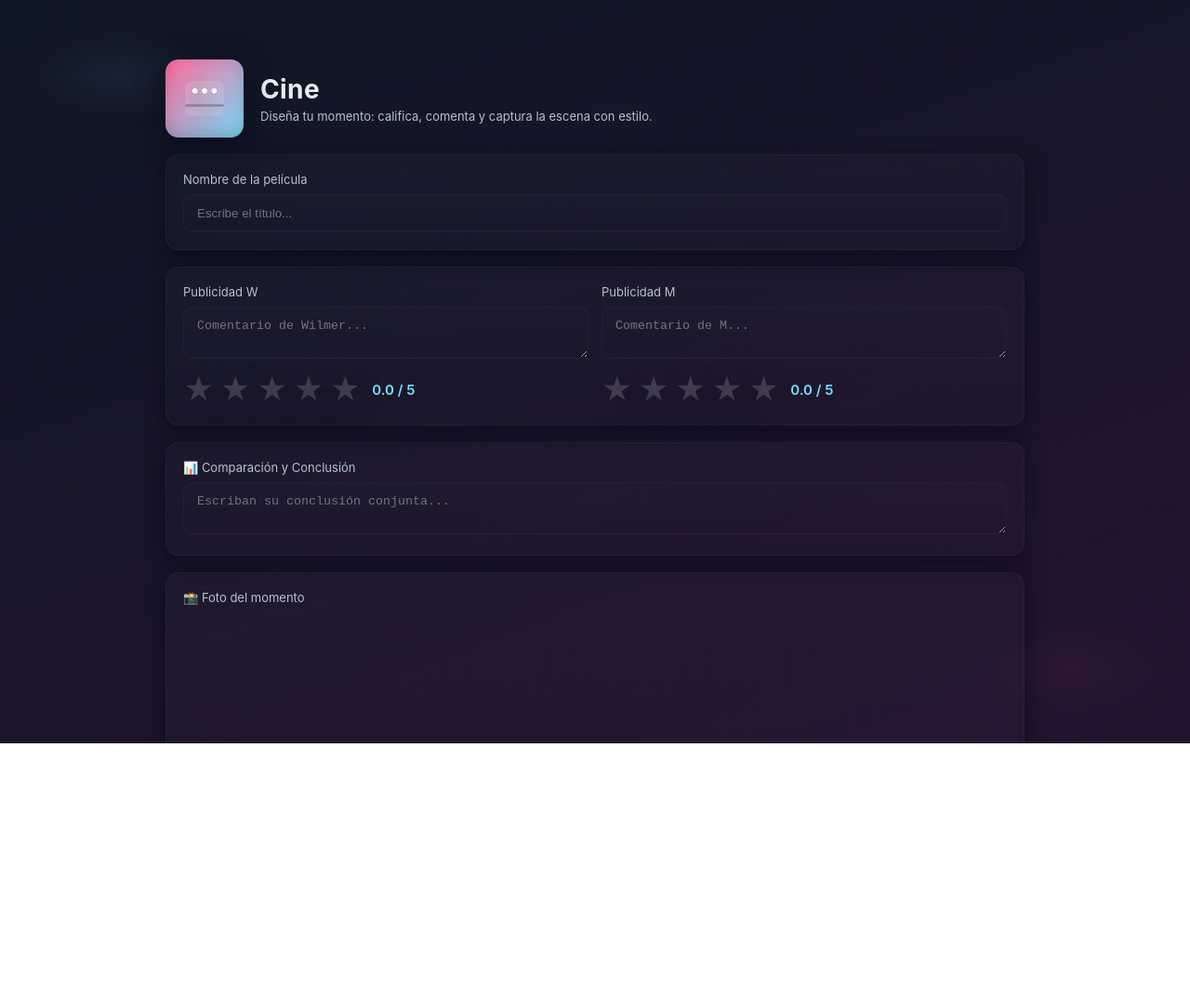
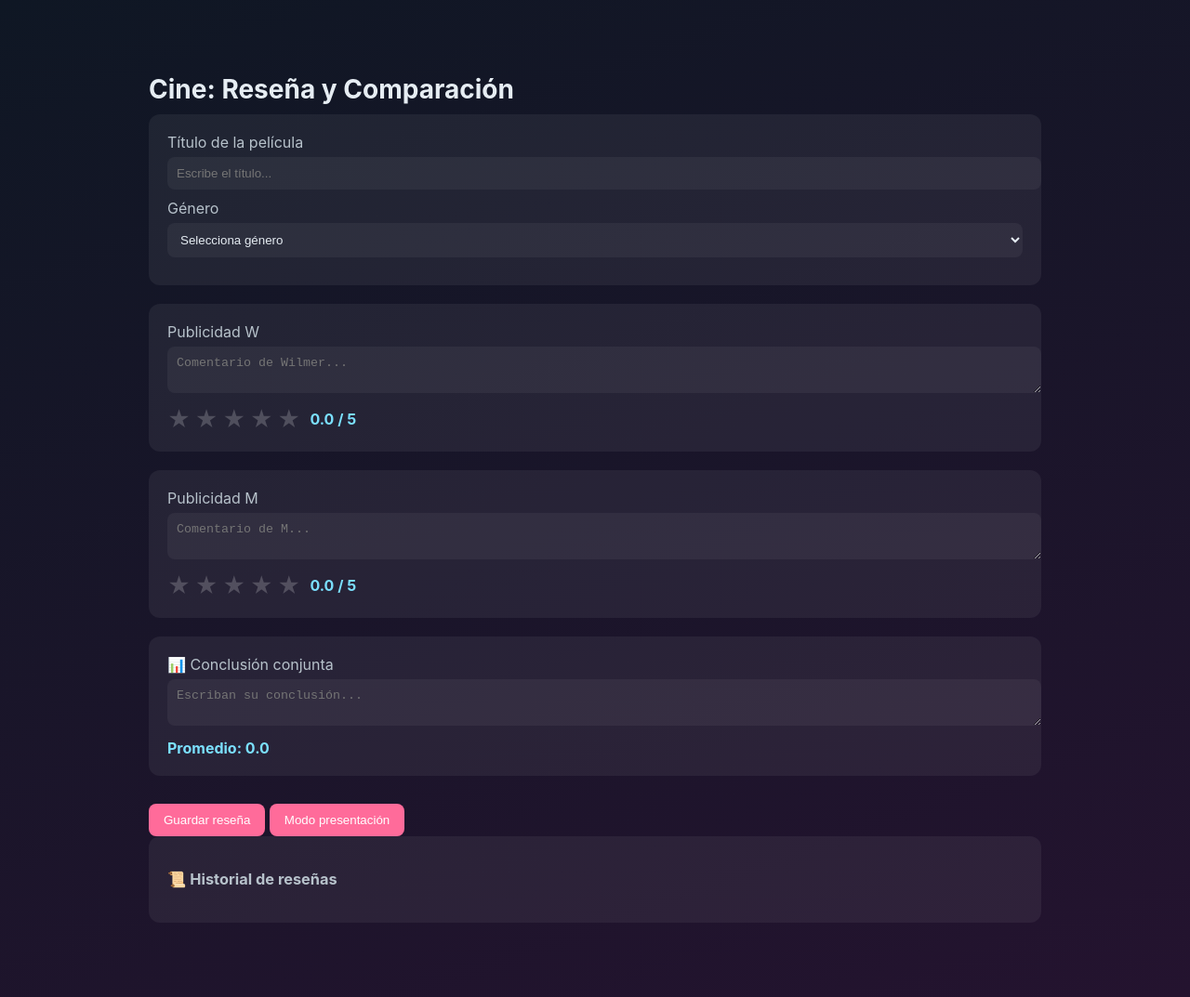
Before and after one commit to Will16090102/MFF, a plain HTML site: page index.html in a window 1280 px wide. Shown: the whole page at 93% size. Before the commit the page ends 800 px from the top, so only its background shows below. Drawn offline with Linux system fonts and the light colour scheme.

Commit message:
Update index.html

```diff
--- a/index.html
+++ b/index.html
@@ -5,337 +5,245 @@
   <meta name="viewport" content="width=device-width, initial-scale=1" />
   <title>Cine</title>
   <style>
-    :root{
+    :root {
       --bg1: #0f1724;
       --bg2: #24132f;
       --card: rgba(255,255,255,0.06);
       --accent: #ff6b9a;
       --accent-2: #7be0ff;
-      --glass: rgba(255,255,255,0.04);
-      --glass-2: rgba(255,255,255,0.02);
       --text: #e6edf3;
       --muted: #b7c2cb;
       --gold: #ffd166;
     }
 
-    /* Page background with subtle animated gradient */
-    html,body{
-      height:100%;
-      margin:0;
-      font-family: Inter, system-ui, -apple-system, "Segoe UI", Roboto, "Helvetica Neue", Arial;
-      color:var(--text);
-      background: radial-gradient(1200px 600px at 10% 10%, rgba(123,224,255,0.06), transparent 8%),
-                  radial-gradient(1000px 500px at 90% 90%, rgba(255,107,154,0.04), transparent 10%),
-                  linear-gradient(160deg, var(--bg1), var(--bg2));
-      -webkit-font-smoothing:antialiased;
-      -moz-osx-font-smoothing:grayscale;
-      overflow-y:auto;
+    body {
+      margin: 0;
+      font-family: Inter, sans-serif;
+      background: linear-gradient(160deg, var(--bg1), var(--bg2));
+      color: var(--text);
     }
 
-    .container{
-      max-width:980px;
-      margin:36px auto;
-      padding:28px;
-      box-sizing:border-box;
-      position:relative;
+    .container {
+      max-width: 960px;
+      margin: 40px auto;
+      padding: 20px;
     }
 
-    /* Header / Hero */
-    header.hero{
-      display:flex;
-      align-items:center;
-      gap:18px;
-      margin-bottom:18px;
-      transform:translateY(0);
-      animation:heroIn 700ms cubic-bezier(.2,.9,.3,1);
-    }
-    @keyframes heroIn{
-      from{opacity:0; transform:translateY(-10px) scale(.995)}
-      to{opacity:1; transform:translateY(0) scale(1)}
+    h1 {
+      font-size: 28px;
+      margin-bottom: 10px;
     }
 
-    .logo{
-      width:84px;
-      height:84px;
-      border-radius:14px;
-      background: linear-gradient(135deg,var(--accent),var(--accent-2));
-      display:flex;
-      align-items:center;
-      justify-content:center;
-      box-shadow:0 8px 30px rgba(2,6,23,0.6), inset 0 -6px 18px rgba(0,0,0,0.2);
-      position:relative;
-      overflow:hidden;
-    }
-    .logo::after{
-      content:"";
-      position:absolute;
-      left:-30%;
-      top:-10%;
-      width:200%;
-      height:200%;
-      background:radial-gradient(circle at 30% 30%, rgba(255,255,255,0.12), transparent 12%);
-      transform:rotate(12deg);
-      animation:shimmer 3s linear infinite;
-      mix-blend-mode:overlay;
-      opacity:0.7;
-    }
-    @keyframes shimmer{ from{transform:translateX(-30%) rotate(12deg)} to{transform:translateX(30%) rotate(12deg)} }
-
-    .logo svg{ width:50px; height:50px; filter: drop-shadow(0 4px 8px rgba(0,0,0,0.35)); }
-
-    h1{
-      font-size:28px;
-      margin:0;
-      letter-spacing:0.4px;
-    }
-    p.lead{ margin:4px 0 0; color:var(--muted); font-size:13px; }
-
-    /* Card style sections */
-    .card{
-      background: linear-gradient(180deg, rgba(255,255,255,0.02), rgba(255,255,255,0.01));
-      border: 1px solid rgba(255,255,255,0.04);
-      padding:18px;
-      border-radius:14px;
-      margin-bottom:18px;
-      box-shadow: 0 6px 20px rgba(3,8,20,0.6);
-      backdrop-filter: blur(6px);
-      transition: transform .28s cubic-bezier(.2,.9,.3,1), box-shadow .28s;
-    }
-    .card:hover{ transform: translateY(-6px); box-shadow:0 18px 50px rgba(2,6,23,0.7); }
-
-    label{ display:block; color:var(--muted); font-size:13px; margin-bottom:8px; }
-    input[type="text"], textarea{
-      width:100%;
-      padding:12px 14px;
-      border-radius:10px;
-      border:1px solid rgba(255,255,255,0.03);
-      background: linear-gradient(180deg, rgba(255,255,255,0.01), rgba(255,255,255,0.00));
-      color:var(--text);
-      outline:none;
-      transition: box-shadow .18s, border-color .18s;
-      box-sizing:border-box;
-      resize:vertical;
-    }
-    input[type="text"]:focus, textarea:focus{ box-shadow:0 6px 18px rgba(0,0,0,0.45); border-color: rgba(123,224,255,0.18); }
-
-    .row{ display:flex; gap:14px; align-items:flex-start; flex-wrap:wrap; }
-    .col{ flex:1 1 340px; min-width:240px; }
-
-    /* Ratings */
-    .rating{
-      display:flex;
-      align-items:center;
-      gap:12px;
-      margin-top:10px;
-    }
-    .stars{ display:flex; gap:6px; align-items:center; }
-    .stars span{
-      font-size:32px;
-      color:rgba(255,255,255,0.16);
-      cursor:pointer;
-      transition: transform .12s ease, color .12s ease;
-      user-select:none;
-      filter: drop-shadow(0 6px 18px rgba(0,0,0,0.55));
-    }
-    .stars span:hover{ transform: translateY(-6px) scale(1.06); }
-    .stars span.active{
-      color:var(--gold);
-      transform: translateY(-8px) scale(1.12);
-      text-shadow: 0 6px 18px rgba(255,209,102,0.12);
-      animation:pop .35s cubic-bezier(.2,.9,.3,1);
-    }
-    @keyframes pop{ 0%{transform:scale(.8)} 60%{transform:scale(1.12)} 100%{transform:scale(1)} }
-
-    .score{
-      font-weight:600;
-      color:var(--accent-2);
-      min-width:96px;
-      text-align:left;
-      font-size:15px;
+    .card {
+      background: var(--card);
+      padding: 20px;
+      border-radius: 12px;
+      margin-bottom: 20px;
     }
 
-    /* Video/photo area */
+    label {
+      display: block;
+      margin-bottom: 6px;
+      color: var(--muted);
+    }
 
+    input, select, textarea {
+      width: 100%;
+      padding: 10px;
+      border-radius: 8px;
+      border: none;
+      background: rgba(255,255,255,0.05);
+      color: var(--text);
+      margin-bottom: 10px;
+    }
 
-    /* Footer tiny */
-    .footer{ margin-top:18px; color:var(--muted); font-size:13px; text-align:center; }
+    .stars span {
+      font-size: 24px;
+      cursor: pointer;
+      color: rgba(255,255,255,0.2);
+    }
 
-    /* Responsive tweaks */
-    @media (max-width:640px){
-      .logo{ width:64px; height:64px; }
-      h1{ font-size:22px; }
-      .col{ flex-basis:100%; }
-      .container{ padding:18px; }
+    .stars span.active {
+      color: var(--gold);
+    }
+
+    .rating {
+      display: flex;
+      align-items: center;
+      gap: 10px;
+    }
+
+    .score {
+      font-weight: bold;
+      color: var(--accent-2);
+    }
+
+    .btn {
+      padding: 10px 16px;
+      background: var(--accent);
+      color: white;
+      border: none;
+      border-radius: 8px;
+      cursor: pointer;
+      margin-top: 10px;
+    }
+
+    .btn:hover {
+      background: var(--accent-2);
+    }
+
+    .hidden {
+      display: none;
+    }
+
+    .history {
+      font-size: 14px;
+      color: var(--muted);
+    }
+
+    .presentation-mode .card input,
+    .presentation-mode .card textarea,
+    .presentation-mode .card select,
+    .presentation-mode .btn {
+      display: none;
     }
   </style>
 </head>
 <body>
-  <div class="container">
-    <header class="hero">
-      <div class="logo" aria-hidden="true">
-        <!-- simple film reel icon -->
-        <svg viewBox="0 0 24 24" fill="none" aria-hidden="true" xmlns="http://www.w3.org/2000/svg">
-          <rect x="2" y="3" width="20" height="18" rx="3" fill="rgba(255,255,255,0.12)"/>
-          <circle cx="7" cy="8" r="1.3" fill="white"/>
-          <circle cx="12" cy="8" r="1.3" fill="white"/>
-          <circle cx="17" cy="8" r="1.3" fill="white"/>
-          <rect x="2" y="15" width="20" height="1.2" rx="0.6" fill="rgba(0,0,0,0.25)"/>
-        </svg>
+  <div class="container" id="mainContainer">
+    <h1>Cine: Reseña y Comparación</h1>
+
+    <div class="card">
+      <label for="movie">Título de la película</label>
+      <input id="movie" type="text" placeholder="Escribe el título..." />
+
+      <label for="genre">Género</label>
+      <select id="genre">
+        <option value="">Selecciona género</option>
+        <option value="Acción">Acción</option>
+        <option value="Comedia">Comedia</option>
+        <option value="Drama">Drama</option>
+        <option value="Suspenso">Suspenso</option>
+        <option value="Animación">Animación</option>
+      </select>
     </div>
 
-      <div>
-        <h1>Cine</h1>
-        <p class="lead">Diseña tu momento: califica, comenta y captura la escena con estilo.</p>
-      </div>
-    </header>
-
-    <!-- Movie name -->
     <div class="card">
-      <label for="movie">Nombre de la película</label>
-      <input id="movie" type="text" placeholder="Escribe el título..." />
-    </div>
-
-    <!-- Ratings -->
-    <div class="card row">
-      <div class="col">
       <label>Publicidad W</label>
       <textarea id="commentW" placeholder="Comentario de Wilmer..."></textarea>
       <div class="rating" id="ratingW">
-          <div class="stars" role="radiogroup" aria-label="Puntuación Wilmer">
-            <span data-value="1" role="radio" aria-checked="false">★</span>
-            <span data-value="2" role="radio" aria-checked="false">★</span>
-            <span data-value="3" role="radio" aria-checked="false">★</span>
-            <span data-value="4" role="radio" aria-checked="false">★</span>
-            <span data-value="5" role="radio" aria-checked="false">★</span>
+        <div class="stars">
+          <span data-value="1">★</span>
+          <span data-value="2">★</span>
+          <span data-value="3">★</span>
+          <span data-value="4">★</span>
+          <span data-value="5">★</span>
         </div>
         <div class="score">0.0 / 5</div>
       </div>
     </div>
 
-      <div class="col">
+    <div class="card">
       <label>Publicidad M</label>
       <textarea id="commentM" placeholder="Comentario de M..."></textarea>
       <div class="rating" id="ratingM">
-          <div class="stars" role="radiogroup" aria-label="Puntuación M">
-            <span data-value="1" role="radio" aria-checked="false">★</span>
-            <span data-value="2" role="radio" aria-checked="false">★</span>
-            <span data-value="3" role="radio" aria-checked="false">★</span>
-            <span data-value="4" role="radio" aria-checked="false">★</span>
-            <span data-value="5" role="radio" aria-checked="false">★</span>
+        <div class="stars">
+          <span data-value="1">★</span>
+          <span data-value="2">★</span>
+          <span data-value="3">★</span>
+          <span data-value="4">★</span>
+          <span data-value="5">★</span>
         </div>
         <div class="score">0.0 / 5</div>
       </div>
     </div>
+
+    <div class="card">
+      <label>📊 Conclusión conjunta</label>
+      <textarea id="conclusion" placeholder="Escriban su conclusión..."></textarea>
+      <div id="averageScore" class="score">Promedio: 0.0</div>
     </div>
 
-    <!-- Conclusion -->
-    <div class="card">
-      <label>📊 Comparación y Conclusión</label>
-      <textarea id="conclusion" placeholder="Escriban su conclusión conjunta..."></textarea>
-    </div>
+    <button class="btn" onclick="saveReview()">Guardar reseña</button>
+    <button class="btn" onclick="togglePresentation()">Modo presentación</button>
 
-    <!-- Camera / Photo -->
-    <div class="card">
-      <label>📸 Foto del momento</label>
-      <div class="camera">
-        <div style="flex:1 1 320px; min-width:260px;">
-          <video id="video" autoplay playsinline muted></video>
-        </div>
-        <div style="width:320px; display:flex; flex-direction:column; gap:10px; align-items:stretch;">
-          <canvas id="canvas" width="320" height="240"></canvas>
-          <div class="controls">
-            <button id="snap" class="cta" disabled>Tomar foto</button>
-            <button id="download" class="cta" disabled>Descargar</button>
-            <button id="stop" class="cta" style="background:linear-gradient(135deg,#ff9aa2,#ff6b9a);">Detener cámara</button>
-          </div>
-          <div class="note">La cámara requiere HTTPS o localhost. Si no ves imagen, revisa permisos.</div>
-          <div id="cameraError" class="error" aria-live="polite"></div>
-        </div>
+    <div class="card history">
+      <h3>📜 Historial de reseñas</h3>
+      <div id="historyList"></div>
     </div>
   </div>
 
-    <div class="footer">Hecho con ❤️ — tu sitio en GitHub Pages</div>
-  </div>
+  <script>
+    function setupRating(id) {
+      const container = document.getElementById(id);
+      const stars = container.querySelectorAll('.stars span');
+      const score = container.querySelector('.score');
 
-  <script>
-    // Rating setup (works for both ratingW and ratingM)
-    function setupRating(sectionId) {
-      const section = document.getElementById(sectionId);
-      const stars = section.querySelectorAll('.stars span');
-      const score = section.querySelector('.score');
-
-      function setActive(val) {
+      stars.forEach(star => {
+        star.addEventListener('click', () => {
+          const val = parseInt(star.getAttribute('data-value'));
           stars.forEach((s, i) => {
-          if (i < val) {
-            s.classList.add('active');
-            s.setAttribute('aria-checked', 'true');
-          } else {
-            s.classList.remove('active');
-            s.setAttribute('aria-checked', 'false');
-          }
+            s.classList.toggle('active', i < val);
           });
           score.textContent = val.toFixed(1) + ' / 5';
-      }
-
-      stars.forEach(star => {
-        star.setAttribute('tabindex', '0');
-        star.addEventListener('click', () => {
-          const val = parseInt(star.getAttribute('data-value'), 10);
-          setActive(val);
-        });
-        star.addEventListener('keydown', (e) => {
-          if (e.key === 'Enter' || e.key === ' ') {
-            e.preventDefault();
-            star.click();
-          }
+          updateAverage();
         });
       });
     }
 
+    function getRating(id) {
+      const stars = document.getElementById(id).querySelectorAll('.stars span');
+      let active = 0;
+      stars.forEach(s => { if (s.classList.contains('active')) active++; });
+      return active;
+    }
+
+    function updateAverage() {
+      const r1 = getRating('ratingW');
+      const r2 = getRating('ratingM');
+      const avg = ((r1 + r2) / 2).toFixed(1);
+      document.getElementById('averageScore').textContent = 'Promedio: ' + avg;
+    }
+
+    function saveReview() {
+      const title = document.getElementById('movie').value;
+      const genre = document.getElementById('genre').value;
+      const commentW = document.getElementById('commentW').value;
+      const commentM = document.getElementById('commentM').value;
+      const conclusion = document.getElementById('conclusion').value;
+      const scoreW = getRating('ratingW');
+      const scoreM = getRating('ratingM');
+      const avg = ((scoreW + scoreM) / 2).toFixed(1);
+
+      const review = {
+        title, genre, scoreW, scoreM, avg, commentW, commentM, conclusion
+      };
+
+      const history = JSON.parse(localStorage.getItem('cineReviews') || '[]');
+      history.unshift(review);
+      localStorage.setItem('cineReviews', JSON.stringify(history));
+      renderHistory();
+    }
+
+    function renderHistory() {
+      const history = JSON.parse(localStorage.getItem('cineReviews') || '[]');
+      const container = document.getElementById('historyList');
+      container.innerHTML = history.map(r => `
+        <div style="margin-bottom:12px;">
+          <strong>${r.title}</strong> (${r.genre})<br/>
+          Wilmer: ${r.scoreW} ★ — M: ${r.scoreM} ★ — Promedio: ${r.avg}<br/>
+          <em>Conclusión:</em> ${r.conclusion}
+        </div>
+      `).join('');
+    }
+
+    function togglePresentation() {
+      document.getElementById('mainContainer').classList.toggle('presentation-mode');
+    }
+
     setupRating('ratingW');
     setupRating('ratingM');
-
-    // start automatically (Pages is HTTPS so it should work)
-    startCamera();
-
-    snap.addEventListener('click', () => {
-      try {
-        // asegurar tamaño antes de dibujar
-        if (video.videoWidth && video.videoHeight) {
-          canvas.width = video.videoWidth;
-          canvas.height = video.videoHeight;
-        }
-        context.drawImage(video, 0, 0, canvas.width, canvas.height);
-        // small animation feedback
-        canvas.style.transform = 'scale(0.995)';
-        setTimeout(()=> canvas.style.transform = '', 120);
-      } catch(e) {
-        console.error('Error al dibujar imagen:', e);
-      }
-    });
-
-    // download the image from canvas
-    downloadBtn.addEventListener('click', () => {
-      try {
-        const url = canvas.toDataURL('image/png');
-        const a = document.createElement('a');
-        a.href = url;
-        a.download = 'foto-cine.png';
-        a.click();
-      } catch(e) {
-        console.error('Error al descargar:', e);
-      }
-    });
-
-    stopBtn.addEventListener('click', () => {
-      stopCamera();
-      cameraError.textContent = 'Cámara detenida manualmente.';
-    });
-
-    // free camera on page unload
-    window.addEventListener('beforeunload', () => {
-      if (currentStream) currentStream.getTracks().forEach(t => t.stop());
-    });
+    renderHistory();
   </script>
 </body>
 </html>
```
Lines whose indentation alone changed are shown as unchanged.
